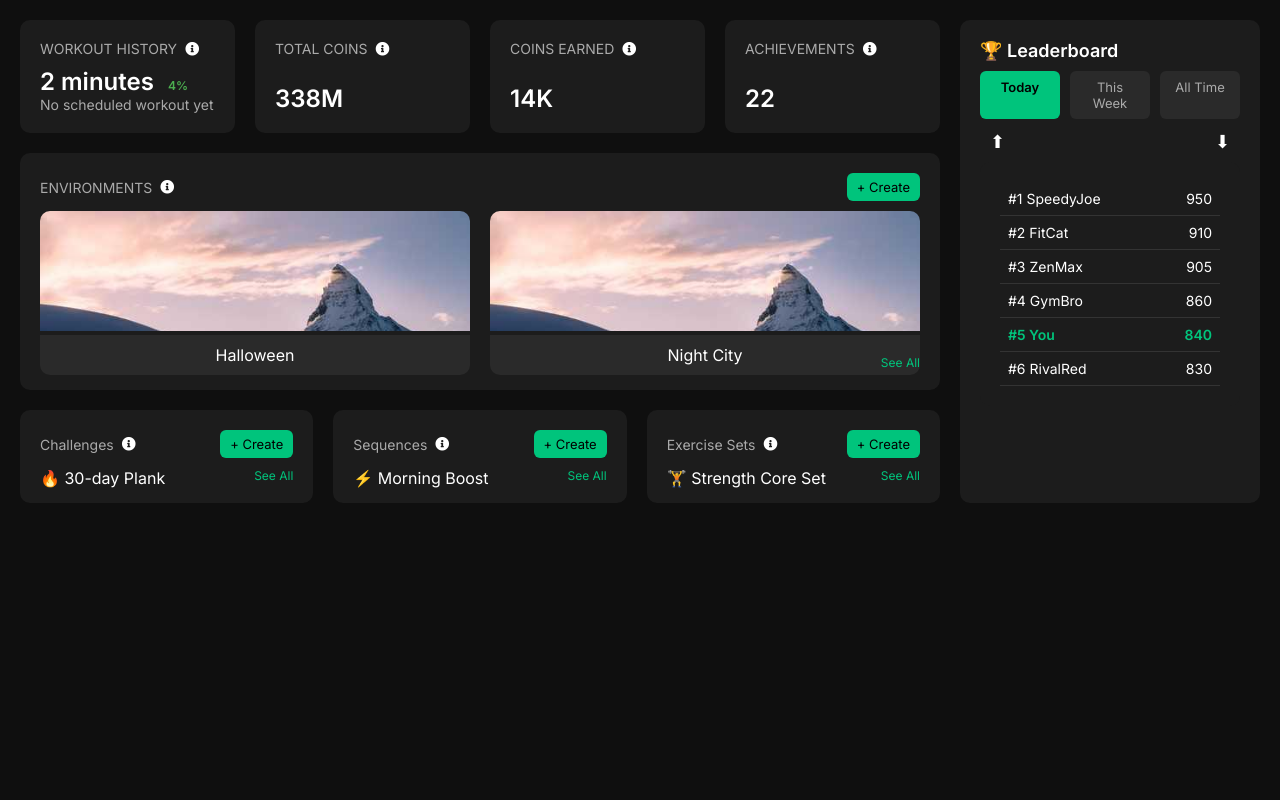
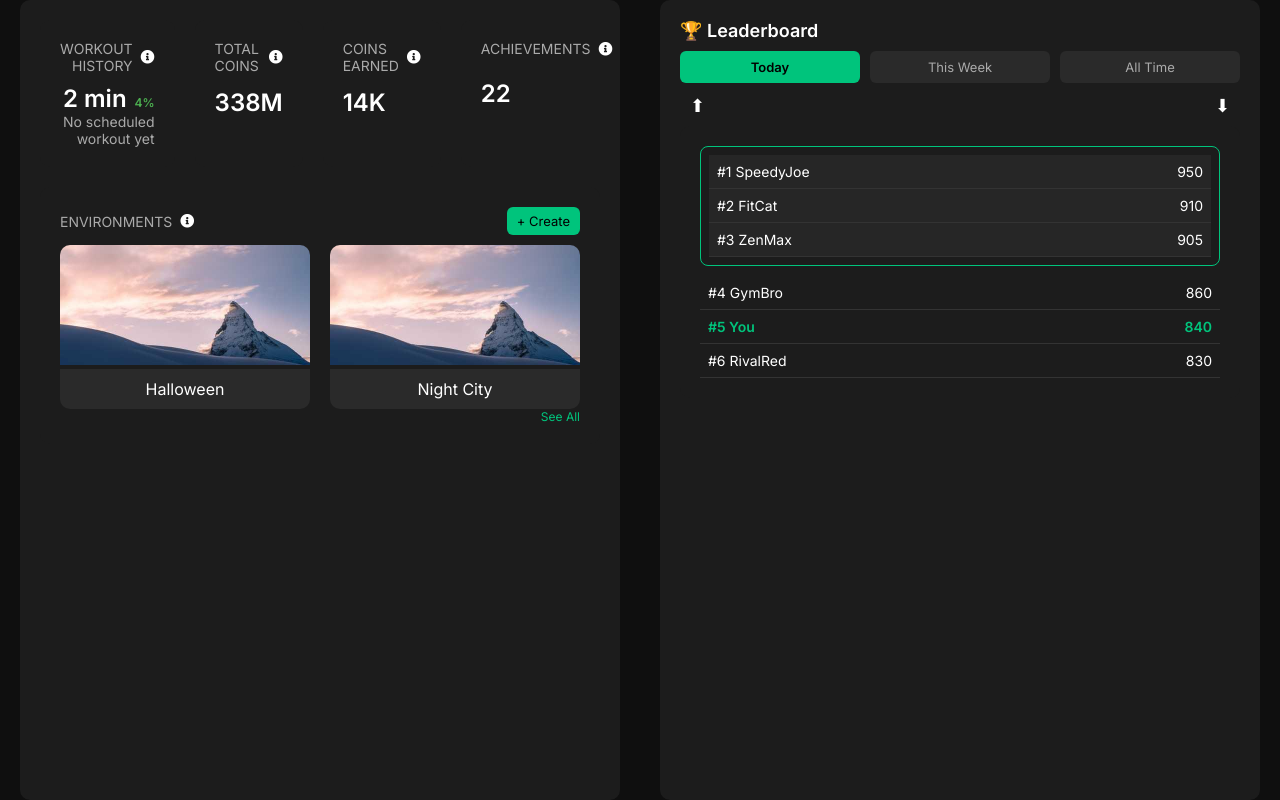
Before and after one commit to dreconater/XRWorkout, a plain HTML site: page index.html in a window 1280 px wide. Drawn offline with Linux system fonts and the light colour scheme.

Commit message:
Add files via upload

```diff
--- a/index.html
+++ b/index.html
@@ -1,3 +1,4 @@
+
 <!DOCTYPE html>
 <html lang="en">
 <head>
@@ -7,223 +8,89 @@
   <link href="https://fonts.googleapis.com/css2?family=Inter:wght@400;600&display=swap" rel="stylesheet"/>
   <link rel="stylesheet" href="https://cdnjs.cloudflare.com/ajax/libs/font-awesome/5.15.3/css/all.min.css">
   <style>
-    * {
-      margin: 0;
-      padding: 0;
-      box-sizing: border-box;
-    }
-
-    body {
+    * { margin: 0; padding: 0; box-sizing: border-box; }
+    html, body {
+      height: 100%; width: 100%;
       font-family: 'Inter', sans-serif;
       background-color: #0f0f0f;
-      color: #fff;
-      padding: 20px;
+      color: #fff; overflow: hidden;
     }
-
     .dashboard {
-      display: flex;
-      gap: 20px;
+      display: flex; height: 100vh;
+      gap: 40px; padding: 0 20px;
     }
-
-    .main-content {
-      flex: 3;
-      display: flex;
-      flex-direction: column;
-      gap: 20px;
+    .main-content, .right-panel {
+      flex: 1; background-color: #1c1c1c;
+      padding: 20px; border-radius: 10px;
+      overflow-y: auto;
     }
-
-    .row {
-      display: flex;
-      gap: 20px;
-    }
-
+    .row { display: flex; gap: 20px; margin-bottom: 20px; }
     .card, .leaderboard-card {
-      background-color: #1c1c1c;
-      padding: 20px;
-      border-radius: 10px;
-      flex: 1;
-      display: flex;
-      flex-direction: column;
+      background-color: #1c1c1c; padding: 20px;
+      border-radius: 10px; flex: 1;
+      display: flex; flex-direction: column;
       justify-content: space-between;
     }
-
-    .title-row {
-      display: flex;
-      justify-content: space-between;
-      align-items: center;
-      margin-bottom: 10px;
+    .title-row { display: flex; justify-content: space-between; align-items: center; margin-bottom: 10px; }
+    .title { font-size: 14px; color: #aaa; display: flex; align-items: center; }
+    .title i { font-size: 14px; margin-left: 8px; color: #fff; cursor: pointer; }
+    .title i:hover::after {
+      content: attr(data-tooltip); background-color: #333;
+      color: #fff; border-radius: 5px; padding: 5px;
+      position: absolute; top: -30px; left: 50%;
+      transform: translateX(-50%);
+      font-size: 12px; white-space: nowrap;
     }
-
-    .title {
-      font-size: 14px;
-      color: #aaa;
-      display: flex;
-      align-items: center;
+    .value { font-size: 24px; font-weight: bold; }
+    .small-green { color: #4caf50; font-size: 12px; margin-left: 8px; }
+    .see-all { font-size: 12px; color: #00c47c; cursor: pointer; text-align: right; margin-top: -20px; }
+    .env-card { border-radius: 10px; overflow: hidden; }
+    .env-card img { width: 100%; height: 120px; object-fit: cover; }
+    .env-card span {
+      display: block; padding: 10px;
+      background-color: #2a2a2a; text-align: center;
     }
-
-    /* Info icon color changed to white */
-    .title i {
-      font-size: 14px;
-      margin-left: 8px;
-      color: #fff; /* Changed color to white */
-      cursor: pointer;
+    .create-btn {
+      background: #00c47c; color: #000;
+      border-radius: 6px; padding: 6px 10px;
+      font-size: 13px; font-weight: 500; cursor: pointer;
     }
-
-    .title i:hover::after {
-      content: attr(data-tooltip);
-      background-color: #333;
-      color: #fff;
-      border-radius: 5px;
-      padding: 5px;
-      position: absolute;
-      top: -30px;
-      left: 50%;
-      transform: translateX(-50%);
-      font-size: 12px;
-      white-space: nowrap;
-    }
-
-    .value {
-      font-size: 24px;
-      font-weight: bold;
-    }
-
-    .small-green {
-      color: #4caf50;
-      font-size: 12px;
-      margin-left: 8px;
-    }
-
-    .see-all {
-      font-size: 12px;
-      color: #00c47c;
-      cursor: pointer;
-      text-align: right;
-      margin-top: -20px;
-    }
-
-    .env-card {
-      border-radius: 10px;
-      overflow: hidden;
-    }
-
-    .env-card img {
-      width: 100%;
-      height: 120px;
-      object-fit: cover;
-    }
-
-    .env-card span {
-      display: block;
-      padding: 10px;
-      background-color: #2a2a2a;
-      text-align: center;
-    }
-
-    .create-btn {
-      background: #00c47c;
-      color: #000;
-      border-radius: 6px;
-      padding: 6px 10px;
-      font-size: 13px;
-      font-weight: 500;
-      cursor: pointer;
-    }
-
-    .right-panel {
-      flex: 1;
-      background-color: #1c1c1c;
-      border-radius: 10px;
-      padding: 20px;
-      max-width: 300px;
-    }
-
-    .leaderboard-title {
-      font-size: 18px;
-      margin-bottom: 10px;
-      font-weight: 600;
-    }
-
+    .leaderboard-title { font-size: 18px; margin-bottom: 10px; font-weight: 600; }
     .leaderboard-entry {
-      padding: 8px;
-      border-bottom: 1px solid #333;
-      display: flex;
-      justify-content: space-between;
+      padding: 8px; border-bottom: 1px solid #333;
+      display: flex; justify-content: space-between;
       font-size: 14px;
     }
-
-    .highlight {
-      color: #00c47c;
-      font-weight: bold;
-    }
-
-    .tab-buttons {
-      display: flex;
-      gap: 10px;
-      margin-bottom: 12px;
-    }
-
+    .highlight { color: #00c47c; font-weight: bold; }
+    .tab-buttons { display: flex; gap: 10px; margin-bottom: 12px; }
     .tab {
-      flex: 1;
-      background: #2a2a2a;
-      border-radius: 6px;
-      text-align: center;
-      padding: 8px;
-      font-size: 13px;
-      cursor: pointer;
-      color: #aaa;
+      flex: 1; background: #2a2a2a; border-radius: 6px;
+      text-align: center; padding: 8px;
+      font-size: 13px; cursor: pointer; color: #aaa;
       transition: background 0.2s;
     }
-
-    .tab.active {
-      background: #00c47c;
-      color: #000;
-      font-weight: bold;
-    }
-
-    .leaderboard-nav {
-      display: flex;
-      justify-content: space-between;
-      margin: 10px 0;
-      font-size: 18px;
-      cursor: pointer;
-      user-select: none;
-    }
-
-    .arrow {
-      padding: 0 10px;
-    }
+    .tab.active { background: #00c47c; color: #000; font-weight: bold; }
+    .leaderboard-nav { display: flex; justify-content: space-between; margin: 10px 0; font-size: 18px; cursor: pointer; user-select: none; }
+    .arrow { padding: 0 10px; }
   </style>
 </head>
 <body>
 
 <div class="dashboard">
-  <!-- LEFT: Main Content -->
   <div class="main-content">
-
-    <!-- Score Panel -->
     <div class="row">
-      <div class="card">
-        <div class="title-row">
+      <div class="card" style="text-align: right;">
+        <div class="title-row" style="justify-content: flex-end;">
           <div class="title">WORKOUT HISTORY<i class="fas fa-info-circle" data-tooltip="Shows the time spent in workout today"></i></div>
         </div>
-        <div class="value">2 minutes <span class="small-green">4%</span></div>
+        <div class="value">2 min<span class="small-green">4%</span></div>
         <div class="title">No scheduled workout yet</div>
       </div>
-      <div class="card">
-        <div class="title">TOTAL COINS<i class="fas fa-info-circle" data-tooltip="Total virtual coins you have earned so far"></i></div>
-        <div class="value">338M</div>
-      </div>
-      <div class="card">
-        <div class="title">COINS EARNED<i class="fas fa-info-circle" data-tooltip="Coins earned today"></i></div>
-        <div class="value">14K</div>
-      </div>
-      <div class="card">
-        <div class="title">ACHIEVEMENTS<i class="fas fa-info-circle" data-tooltip="Total number of badges and goals achieved"></i></div>
-        <div class="value">22</div>
-      </div>
+      <div class="card"><div class="title">TOTAL COINS<i class="fas fa-info-circle" data-tooltip="Total virtual coins you have earned so far"></i></div><div class="value">338M</div>
+        <div class="title"><br></div></div>
+      <div class="card"><div class="title">COINS EARNED<i class="fas fa-info-circle" data-tooltip="Coins earned today"></i></div><div class="value">14K</div><div class="title"><br></div></div>
+      <div class="card"><div class="title">ACHIEVEMENTS<i class="fas fa-info-circle" data-tooltip="Total number of badges and goals achieved"></i></div><div class="value">22</div><div class="title"><br></div></div>
     </div>
-
     <!-- Environments -->
     <div class="row">
       <div class="card">
@@ -232,97 +99,65 @@
           <div class="create-btn">+ Create</div>
         </div>
         <div class="row">
-          <div class="env-card" style="flex: 1;">
-            <img src="img.jpg" alt="Halloween VR" />
-            <span>Halloween</span>
-          </div>
-          <div class="env-card" style="flex: 1;">
-            <img src="img.jpg" alt="Night City VR" />
-            <span>Night City</span>
-          </div>
+          <div class="env-card" style="flex: 1;"><img src="img.jpg" alt="Halloween VR" /><span>Halloween</span></div>
+          <div class="env-card" style="flex: 1;"><img src="img.jpg" alt="Night City VR" /><span>Night City</span></div>
         </div>
-        <div class="see-all">See All</div>
-      </div>
-    </div>
-
-    <!-- Challenge / Sequence / Exercise Set -->
-    <div class="row">
-      <!-- Challenge -->
-      <div class="card">
-        <div class="title-row">
-          <div class="title">Challenges<i class="fas fa-info-circle" data-tooltip="Challenges are daily or weekly fitness challenges"></i></div>
-          <div class="create-btn">+ Create</div>
-        </div>
-        <div>🔥 30-day Plank</div>
-        <div class="see-all">See All</div>
-      </div>
-
-      <!-- Sequence -->
-      <div class="card">
-        <div class="title-row">
-          <div class="title">Sequences<i class="fas fa-info-circle" data-tooltip="Workout sequences you can follow"></i></div>
-          <div class="create-btn">+ Create</div>
-        </div>
-        <div>⚡ Morning Boost</div>
-        <div class="see-all">See All</div>
-      </div>
-
-      <!-- Exercise Sets -->
-      <div class="card">
-        <div class="title-row">
-          <div class="title">Exercise Sets<i class="fas fa-info-circle" data-tooltip="Predefined sets of exercises"></i></div>
-          <div class="create-btn">+ Create</div>
-        </div>
-        <div>🏋️ Strength Core Set</div>
         <div class="see-all">See All</div>
       </div>
     </div>
   </div>
 
-  <!-- RIGHT: Leaderboard Panel -->
   <div class="right-panel">
     <div class="leaderboard-title">🏆 Leaderboard</div>
 
-    <!-- Tabs -->
     <div class="tab-buttons">
       <div class="tab active" onclick="switchLeaderboard('daily', this)">Today</div>
       <div class="tab" onclick="switchLeaderboard('weekly', this)">This Week</div>
       <div class="tab" onclick="switchLeaderboard('alltime', this)">All Time</div>
     </div>
 
-    <!-- Arrows -->
     <div class="leaderboard-nav">
       <div class="arrow" onclick="scrollLeaderboard('up')">⬆</div>
       <div class="arrow" onclick="scrollLeaderboard('down')">⬇</div>
     </div>
 
-    <!-- Leaderboard Containers -->
     <div id="daily" class="leaderboard-card leaderboard-group">
-      <div class="leaderboard-entry"><span>#1 SpeedyJoe</span><span>950</span></div>
-      <div class="leaderboard-entry"><span>#2 FitCat</span><span>910</span></div>
-      <div class="leaderboard-entry"><span>#3 ZenMax</span><span>905</span></div>
+      <div style="border: 1px solid #00c47c; border-radius: 8px; margin-bottom: 10px; padding: 8px;">
+        <div class="leaderboard-entry" style="background-color: #262626;"><span>#1 SpeedyJoe</span><span>950</span></div>
+        <div class="leaderboard-entry" style="background-color: #262626;"><span>#2 FitCat</span><span>910</span></div>
+        <div class="leaderboard-entry" style="background-color: #262626;"><span>#3 ZenMax</span><span>905</span></div>
+      </div>
+
+
+
+
       <div class="leaderboard-entry"><span>#4 GymBro</span><span>860</span></div>
       <div class="leaderboard-entry highlight"><span>#5 You</span><span>840</span></div>
       <div class="leaderboard-entry"><span>#6 RivalRed</span><span>830</span></div>
-    </div>
 
-    <div id="weekly" class="leaderboard-card leaderboard-group" style="display: none;">
-      <div class="leaderboard-entry"><span>#1 IronLungs</span><span>5.8K</span></div>
-      <div class="leaderboard-entry"><span>#2 FitCat</span><span>5.6K</span></div>
-      <div class="leaderboard-entry"><span>#3 SpeedyJoe</span><span>5.4K</span></div>
-      <div class="leaderboard-entry"><span>#4 GymBro</span><span>5.2K</span></div>
-      <div class="leaderboard-entry highlight"><span>#5 You</span><span>5.1K</span></div>
-      <div class="leaderboard-entry"><span>#6 ZenMax</span><span>5.0K</span></div>
-    </div>
+<div id="weekly" class="leaderboard-card leaderboard-group" style="display: none;">
+  <div style="border: 1px solid #00c47c; border-radius: 8px; margin-bottom: 10px; padding: 8px;">
+    <div class="leaderboard-entry" style="background-color: #262626;"><span>#1 IronLungs</span><span>5800</span></div>
+    <div class="leaderboard-entry" style="background-color: #262626;"><span>#2 FitCat</span><span>5600</span></div>
+    <div class="leaderboard-entry" style="background-color: #262626;"><span>#3 SpeedyJoe</span><span>5400</span></div>
+  </div>
+  <div class="leaderboard-entry"><span>#4 GymBro</span><span>5200</span></div>
+  <div class="leaderboard-entry highlight"><span>#5 You</span><span>5100</span></div>
+  <div class="leaderboard-entry"><span>#6 ZenMax</span><span>5000</span></div>
+</div>
 
-    <div id="alltime" class="leaderboard-card leaderboard-group" style="display: none;">
-      <div class="leaderboard-entry"><span>#1 LegacyWolf</span><span>12M</span></div>
-      <div class="leaderboard-entry"><span>#2 UltraFit</span><span>11.5M</span></div>
-      <div class="leaderboard-entry"><span>#3 PowerSurge</span><span>11.3M</span></div>
-      <div class="leaderboard-entry"><span>#10 GymBro</span><span>9.9M</span></div>
-      <div class="leaderboard-entry highlight"><span>#11 You</span><span>9.8M</span></div>
-      <div class="leaderboard-entry"><span>#12 RivalRed</span><span>9.7M</span></div>
-    </div>
+
+<div id="alltime" class="leaderboard-card leaderboard-group" style="display: none;">
+  <div style="border: 1px solid #00c47c; border-radius: 8px; margin-bottom: 10px; padding: 8px;">
+    <div class="leaderboard-entry" style="background-color: #262626;"><span>#1 LegacyWolf</span><span>12000000</span></div>
+    <div class="leaderboard-entry" style="background-color: #262626;"><span>#2 UltraFit</span><span>11500000</span></div>
+    <div class="leaderboard-entry" style="background-color: #262626;"><span>#3 PowerSurge</span><span>11300000</span></div>
+  </div>
+  <div class="leaderboard-entry"><span>#10 GymBro</span><span>9900000</span></div>
+  <div class="leaderboard-entry highlight"><span>#11 You</span><span>9800000</span></div>
+  <div class="leaderboard-entry"><span>#12 RivalRed</span><span>9700000</span></div>
+</div>
+
   </div>
 </div>
 
@@ -337,6 +172,32 @@
   function scrollLeaderboard(direction) {
     alert("Pagination coming soon! This is a placeholder.");
   }
+
+  function formatNumber(n) {
+    if (n >= 1000000) return (n / 1000000).toFixed(1).replace(/\.0$/, '') + "M";
+    if (n >= 1000) return (n / 1000).toFixed(1).replace(/\.0$/, '') + "K";
+    return n;
+  }
+
+  function filterLeaderboard() {
+    const groups = document.querySelectorAll('.leaderboard-group');
+    groups.forEach(group => {
+      const entries = Array.from(group.querySelectorAll('.leaderboard-entry'));
+      let youIndex = entries.findIndex(entry => entry.classList.contains('highlight'));
+      entries.forEach((entry, i) => {
+        if (i < 3 || i === youIndex || i === youIndex - 1 || i === youIndex + 1) {
+          entry.style.display = 'flex';
+          const scoreSpan = entry.children[1];
+          const raw = parseInt(scoreSpan.innerText.replace(/[KM]/g, '000'));
+          scoreSpan.innerText = formatNumber(raw);
+        } else {
+          entry.style.display = 'none';
+        }
+      });
+    });
+  }
+
+  document.addEventListener("DOMContentLoaded", filterLeaderboard);
 </script>
 
 </body>
```
